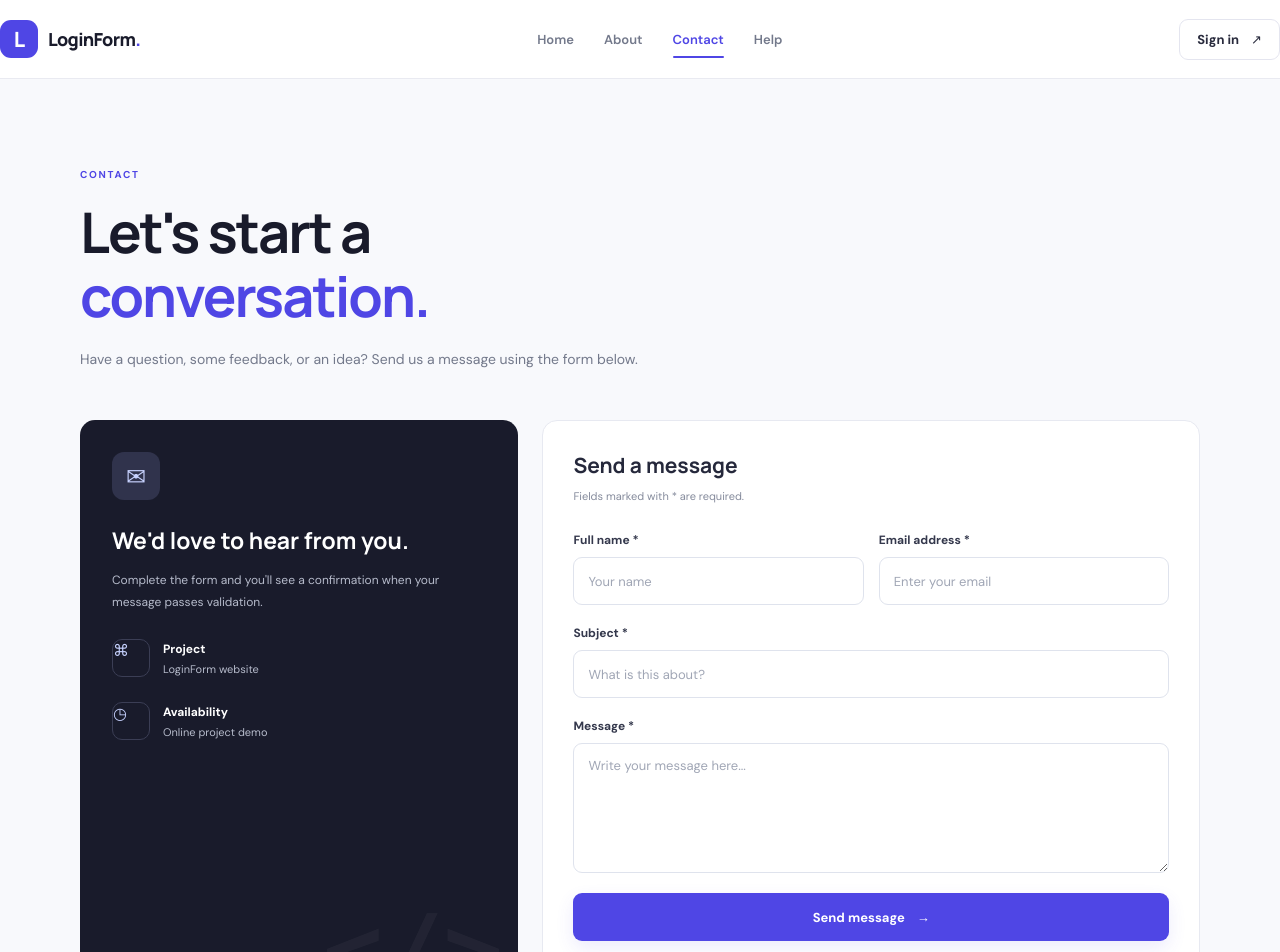
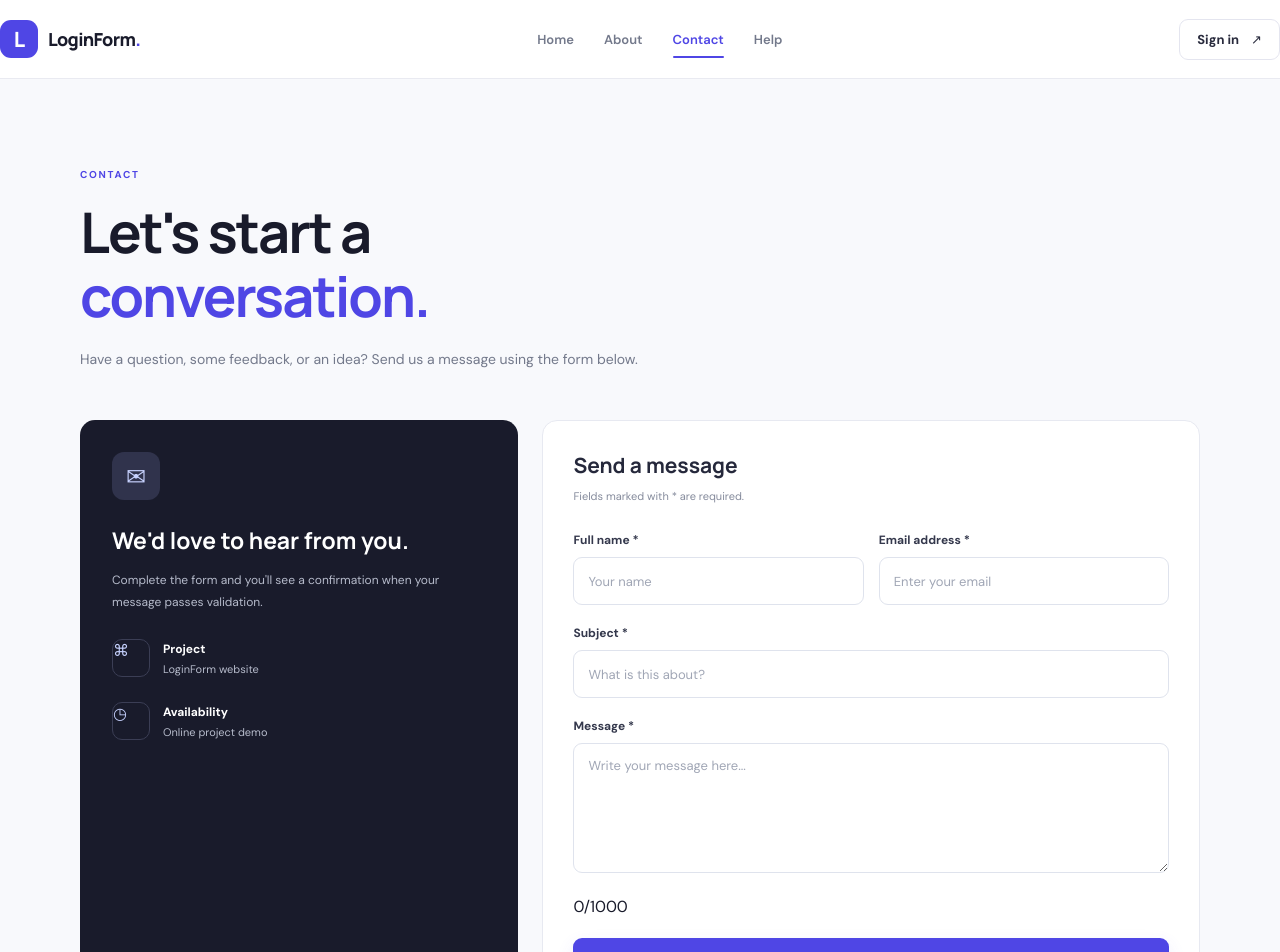
Before and after one commit to Allide28072/LoginForm, a React (Vite) app: page /contact in a window 1280 px wide. Shown: the top 952 px of the page. Built offline with nearby package versions, Linux system fonts and the light colour scheme.

Commit message:
feat(contact): add a live character counter to the message field

```diff
--- a/src/pages/contact.jsx
+++ b/src/pages/contact.jsx
@@ -1,6 +1,6 @@
 import { useEffect, useRef, useState } from "react";
 import usePageTitle from "../hooks/usePageTitle";
-import { validateContact } from "../lib/validation";
+import { MESSAGE_MAX_LENGTH, validateContact } from "../lib/validation";
 import TextField from "../components/TextField";
 
 const emptyForm = {
@@ -146,8 +146,14 @@ export default function Contact() {
             onChange={handleChange}
             placeholder="Write your message here..."
             rows={5}
+            maxLength={MESSAGE_MAX_LENGTH}
             required
           />
+
+          <p className="field-counter" id="contact-message-counter">
+            <span className="visually-hidden">Characters used: </span>
+            {form.message.length}/{MESSAGE_MAX_LENGTH}
+          </p>
 
           {sent && (
             <p className="form-message success" role="status">
```
